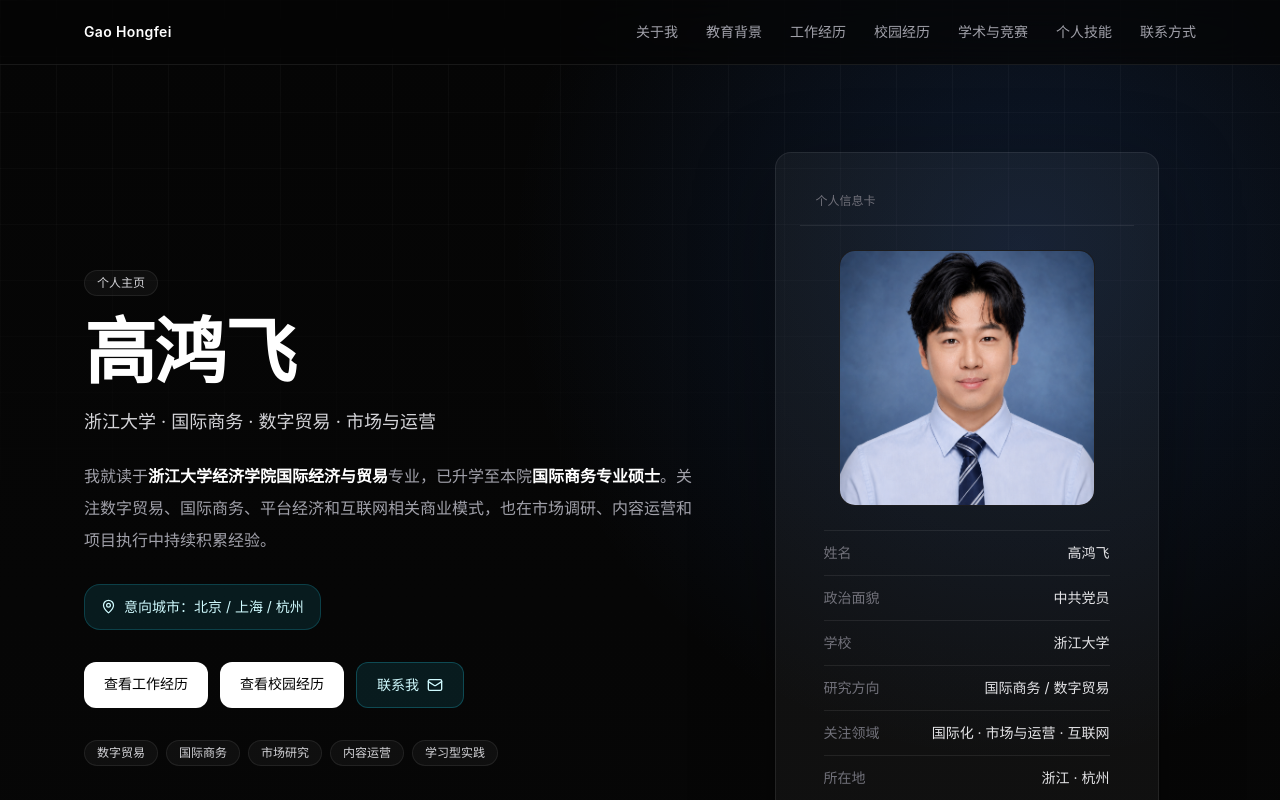
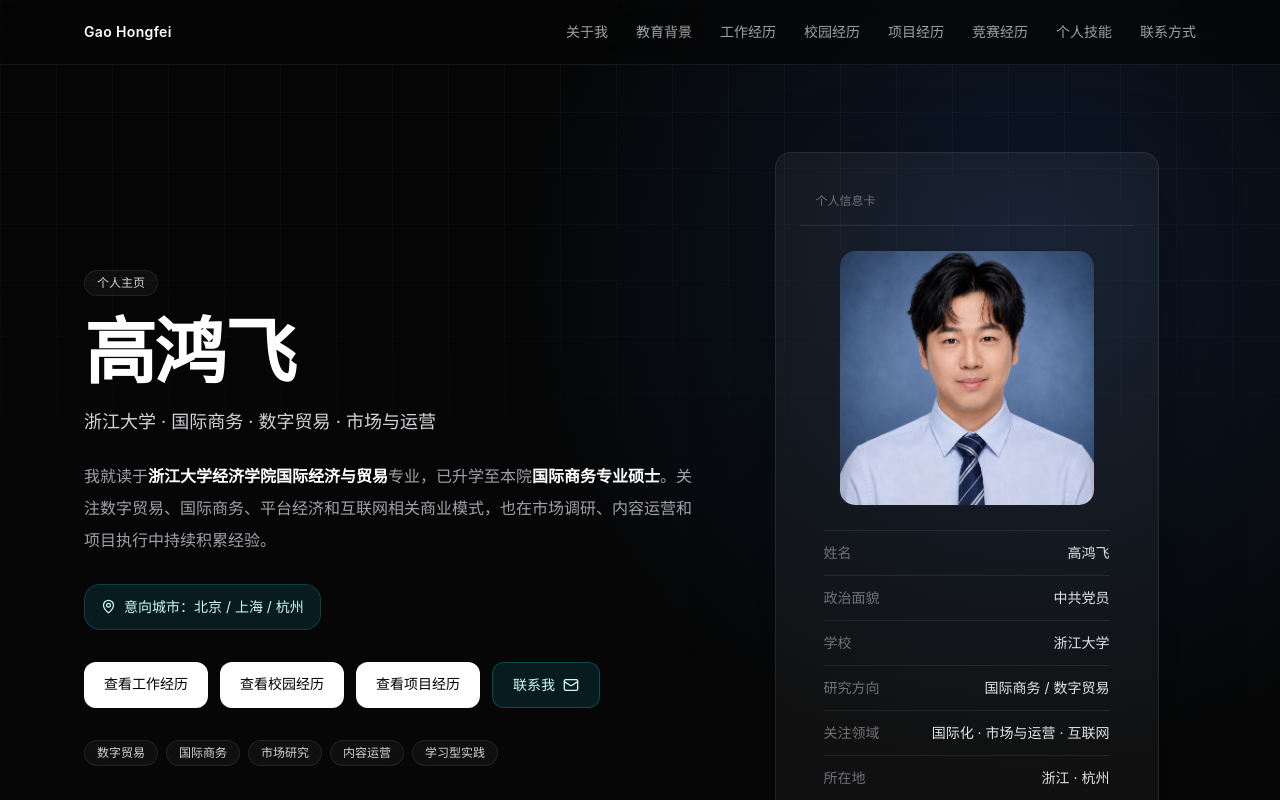
Before and after one commit to gggould-lab/personal-website-build, a Next.js app: page / in a window 1280 px wide. Shown: the top 800 px of the page. Built offline with nearby package versions, Linux system fonts and the light colour scheme.

Commit message:
0606-改架构1

```diff
--- a/app/page.tsx
+++ b/app/page.tsx
@@ -3,7 +3,7 @@ import { ArrowDown, Download, Mail, MapPin } from "lucide-react";
 import { Navbar } from "@/components/Navbar";
 import { MotionDiv, Reveal } from "@/components/Motion";
 import { Card, Section, Tags } from "@/components/ui";
-import { aboutCards, aboutIntro, education, experiences, leadership, profile, profileCard, projectSummary, projects, skills } from "@/data/profile";
+import { aboutCards, aboutIntro, competitions, education, experiences, leadership, profile, profileCard, projectSummary, projects, skills } from "@/data/profile";
 
 function EmText({ text }: { text: string }) {
   const parts = text.split(/(\*\*.*?\*\*)/g);
@@ -47,6 +47,7 @@ export default function Home() {
         <Experience />
         <Leadership />
         <Projects />
+        <Competitions />
         <Skills />
         <Contact />
         <footer className="border-t border-line py-10 text-sm text-zinc-500">
@@ -75,6 +76,7 @@ function Hero() {
         <div className="mt-6 grid gap-2.5 sm:mt-8 sm:flex sm:flex-wrap sm:gap-3">
           <a className="rounded-xl bg-white px-5 py-3 text-center text-sm font-medium text-black transition hover:bg-zinc-200" href="#experience">查看工作经历</a>
           <a className="rounded-xl bg-white px-5 py-3 text-center text-sm font-medium text-black transition hover:bg-zinc-200" href="#leadership">查看校园经历</a>
+          <a className="rounded-xl bg-white px-5 py-3 text-center text-sm font-medium text-black transition hover:bg-zinc-200" href="#projects">查看项目经历</a>
           <a className="inline-flex items-center justify-center gap-2 rounded-xl border border-cyan-400/25 bg-cyan-400/10 px-5 py-3 text-sm font-medium text-cyan-100 transition hover:bg-cyan-400/15" href={`mailto:${profile.email}`}>
             联系我 <Mail size={16} />
           </a>
@@ -175,7 +177,7 @@ function Experience() {
 
 function Projects() {
   return (
-    <Section id="projects" title="学术与竞赛">
+    <Section id="projects" title="项目经历">
       <Reveal>
         <Card className="mb-4">
           <p className="text-xs text-accent sm:text-sm">{projectSummary.title}</p>
@@ -186,6 +188,25 @@ function Projects() {
         {projects.map((p, i) => (
           <Reveal key={p.title} delay={i * 0.04}>
             <Card className={i === 0 ? "md:row-span-2" : ""}>
+              <p className="text-xs text-accent sm:text-sm">{p.subtitle}</p>
+              <h3 className="mt-2 text-lg font-semibold leading-snug text-white sm:mt-3 sm:text-xl">{p.title}</h3>
+              <p className="mt-3 text-sm leading-7 text-zinc-400 sm:mt-4 sm:text-base"><EmText text={p.text} /></p>
+              <div className="mt-5"><Tags items={p.tags} /></div>
+            </Card>
+          </Reveal>
+        ))}
+      </div>
+    </Section>
+  );
+}
+
+function Competitions() {
+  return (
+    <Section id="competitions" title="竞赛经历">
+      <div className="grid gap-4 md:grid-cols-2">
+        {competitions.map((p, i) => (
+          <Reveal key={p.title} delay={i * 0.04}>
+            <Card>
               <p className="text-xs text-accent sm:text-sm">{p.subtitle}</p>
               <h3 className="mt-2 text-lg font-semibold leading-snug text-white sm:mt-3 sm:text-xl">{p.title}</h3>
               <p className="mt-3 text-sm leading-7 text-zinc-400 sm:mt-4 sm:text-base"><EmText text={p.text} /></p>
--- a/data/profile.ts
+++ b/data/profile.ts
@@ -3,7 +3,8 @@ export const navItems = [
   { label: "教育背景", href: "#education" },
   { label: "工作经历", href: "#experience" },
   { label: "校园经历", href: "#leadership" },
-  { label: "学术与竞赛", href: "#projects" },
+  { label: "项目经历", href: "#projects" },
+  { label: "竞赛经历", href: "#competitions" },
   { label: "个人技能", href: "#skills" },
   { label: "联系方式", href: "#contact" }
 ];
@@ -106,6 +107,21 @@ export const projects = [
     tags: ["数字贸易", "教材编写", "学术写作", "国际商务"]
   },
   {
+    title: "浙江大学大学生创新创业项目（负责人）",
+    subtitle: "城市通勤时间与家庭财富累积：基于 CHFS 微观数据的研究",
+    text: "依托 CHFS 微观数据开展研究，分析**城市通勤**与**家庭财富**的内在联系，立足**市民生活与实际需求**展开分析。借此打通经济问题、数据应用与研究思路，强化了**洞察大众需求**的能力。",
+    tags: ["研究项目", "城市经济", "宏观视角"]
+  },
+  {
+    title: "毕业论文（设计）",
+    subtitle: "数字贸易规则对 ICT 发展水平的影响",
+    text: "围绕数字贸易规则、ICT 发展水平和经济不平等之间的关系展开研究，尝试从**国际经贸规则**和**数字技术发展**的角度理解数字经济问题。",
+    tags: ["数字贸易规则", "ICT", "毕业论文"]
+  }
+];
+
+export const competitions = [
+  {
     title: "第二届毕马威 ESG 案例分析大赛",
     subtitle: "围绕网商银行“大山雀”的 ESG 策略分析",
     text: "以**网商银行农村金融实践**为案例，梳理其从**“旺农贷”**试水到**“大山雀”**模式迭代的过程，关注**数字技术**、**普惠金融**、**乡村振兴**和**风险管理**之间的关系。该经历帮助我从 **ESG** 视角理解金融服务如何回应真实的农村经营需求。",
@@ -128,18 +144,6 @@ export const projects = [
     subtitle: "关于联合国促进国家内部与国际公平的胜任力研究",
     text: "围绕**联合国 2030 可持续发展目标**中的**“减少不平等”**议题，参与研究**委内瑞拉**与北美发达国家之间的发展差距，涉及**经济**、**教育**、**生态**、**医疗卫生**和**难民问题**等维度。该经历帮助我理解国际组织、全球治理和公共议题分析之间的联系。",
     tags: ["国际组织", "全球治理",  "公共议题"]
-  },
-  {
-    title: "浙江大学大学生创新创业项目（负责人）",
-    subtitle: "城市通勤时间与家庭财富累积：基于 CHFS 微观数据的研究",
-    text: "依托 CHFS 微观数据开展研究，分析**城市通勤**与**家庭财富**的内在联系，立足**市民生活与实际需求**展开分析。借此打通经济问题、数据应用与研究思路，强化了**洞察大众需求**的能力。",
-    tags: ["研究项目", "城市经济", "宏观视角"]
-  },
-  {
-    title: "毕业论文（设计）",
-    subtitle: "数字贸易规则对 ICT 发展水平的影响",
-    text: "围绕数字贸易规则、ICT 发展水平和经济不平等之间的关系展开研究，尝试从**国际经贸规则**和**数字技术发展**的角度理解数字经济问题。",
-    tags: ["数字贸易规则", "ICT", "毕业论文"]
   }
 ];
 
```
